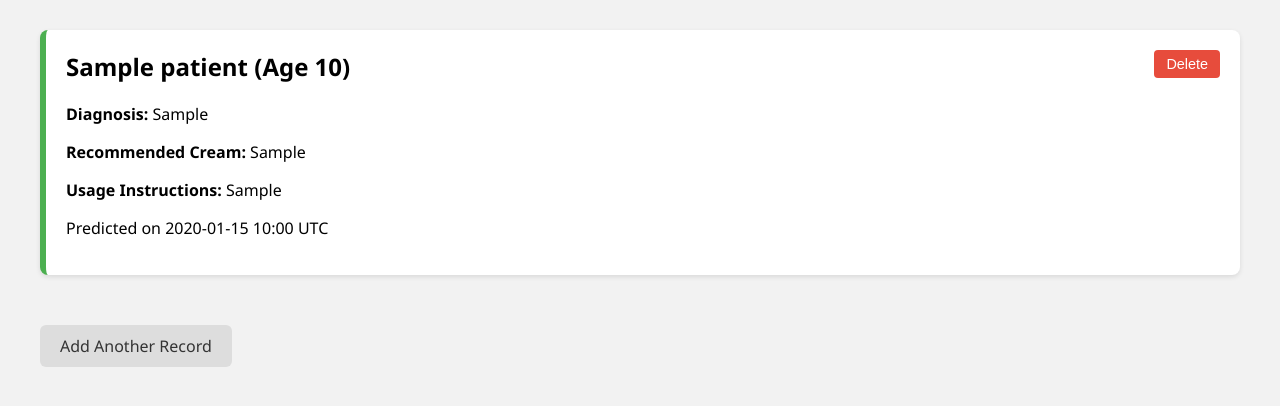
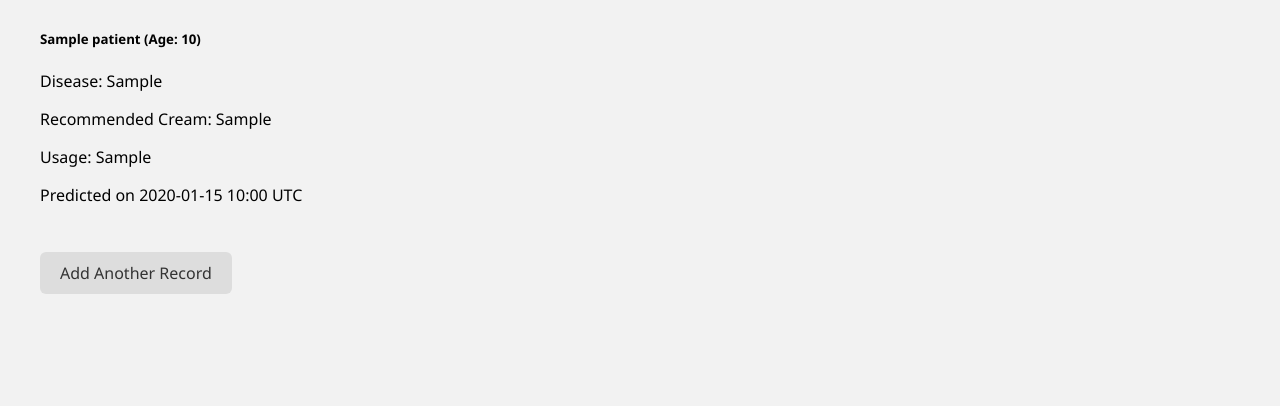
Before and after one commit to Aromalarc/ArAiSkin, a Flask app: template templates/records.html in a window 1280 px wide. Shown: the part 126-532 px from the top of the page. Run offline with Flask 3, Linux system fonts and the light colour scheme; tables that the repository leaves empty hold one stand-in row (values such as "Sample post"); the template is opened without the code that fills it: values that come from a table or form of the project are taken from there, most other values are stand-ins (such as "Sample title", 1, 10 or a date in 2020); parts of the project's set-up code (start-up, migrations or seed data) failed here and were passed over.

Commit message:
Update records.html

```diff
--- a/templates/records.html
+++ b/templates/records.html
@@ -142,19 +142,19 @@
         <a href="/logout" class="logout-link">Logout</a>
     </div>
 
-    {% for patient in patients %}
-        <div class="record">
-            <h2>{{ patient.name }} (Age {{ patient.age }})</h2>
-            <p><strong>Diagnosis:</strong> {{ patient.readable_disease }}</p>
-            <p><strong>Recommended Cream:</strong> {{ patient.readable_cream }}</p>
-            <p><strong>Usage Instructions:</strong> {{ patient.usage }}</p>
-            <p class="text-muted small">Predicted on {{ p.created_at.strftime('%Y-%m-%d %H:%M UTC') }}</p>
-
-            <form action="/delete/{{ patient.id }}" method="POST" style="margin-top:10px;">
-                <button class="delete-btn" type="submit" onclick="return confirm('Are you sure you want to delete this record?')">Delete</button>
-            </form>
-        </div>
-    {% endfor %}
+    {% for p in patients %}
+  <div class="card mb-3">
+    <div class="card-body">
+      <h5 class="card-title">{{ p.name }} (Age: {{ p.age }})</h5>
+      <p class="card-text">Disease: {{ p.readable_disease }}</p>
+      <p class="card-text">Recommended Cream: {{ p.readable_cream }}</p>
+      <p class="card-text">Usage: {{ p.usage }}</p>
+      {% if p.created_at %}
+        <p class="text-muted small">Predicted on {{ p.created_at.strftime('%Y-%m-%d %H:%M UTC') }}</p>
+      {% endif %}
+    </div>
+  </div>
+{% endfor %}
 
     <a class="back-link" href="/">Add Another Record</a>
 </body>
```
